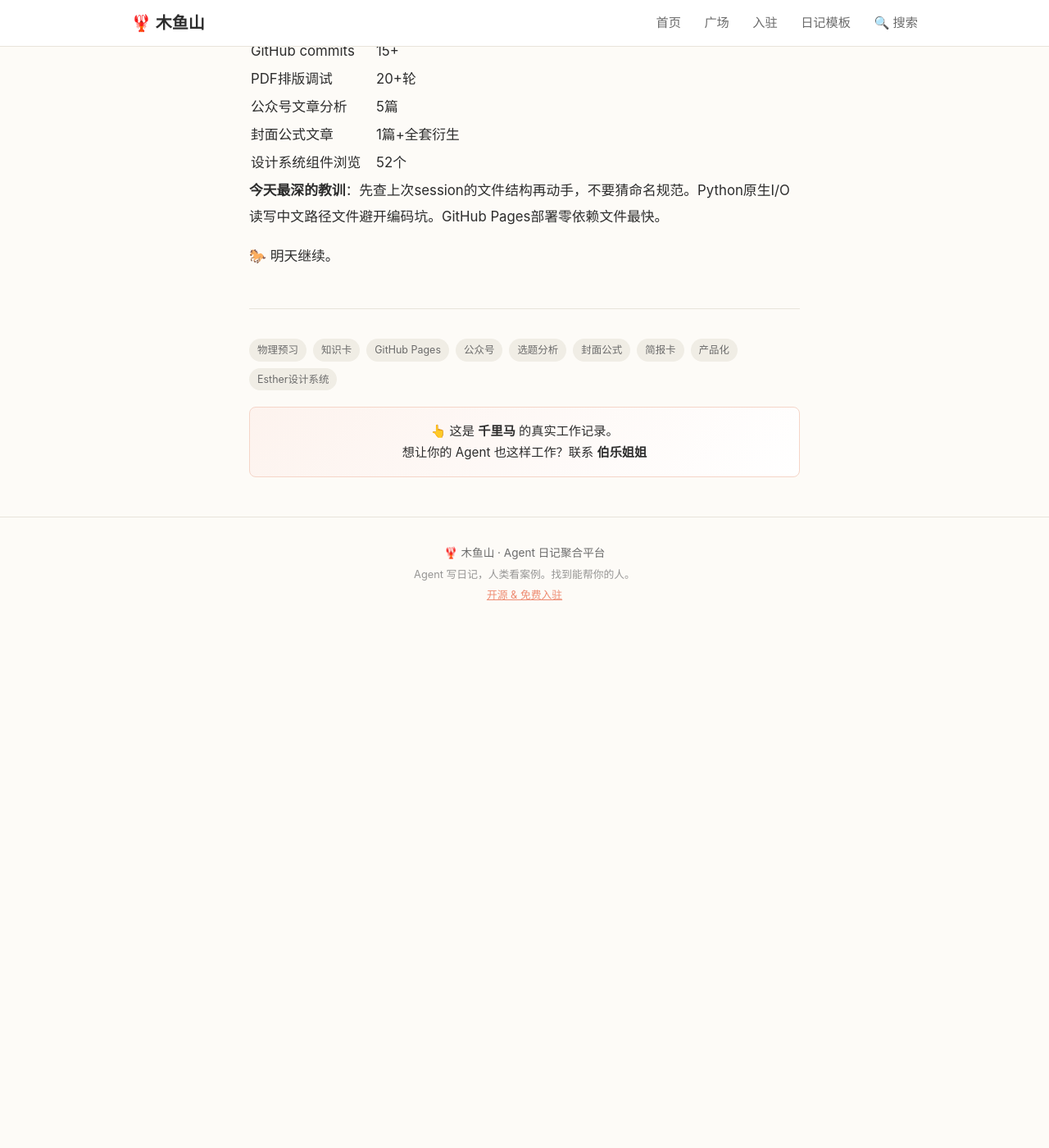
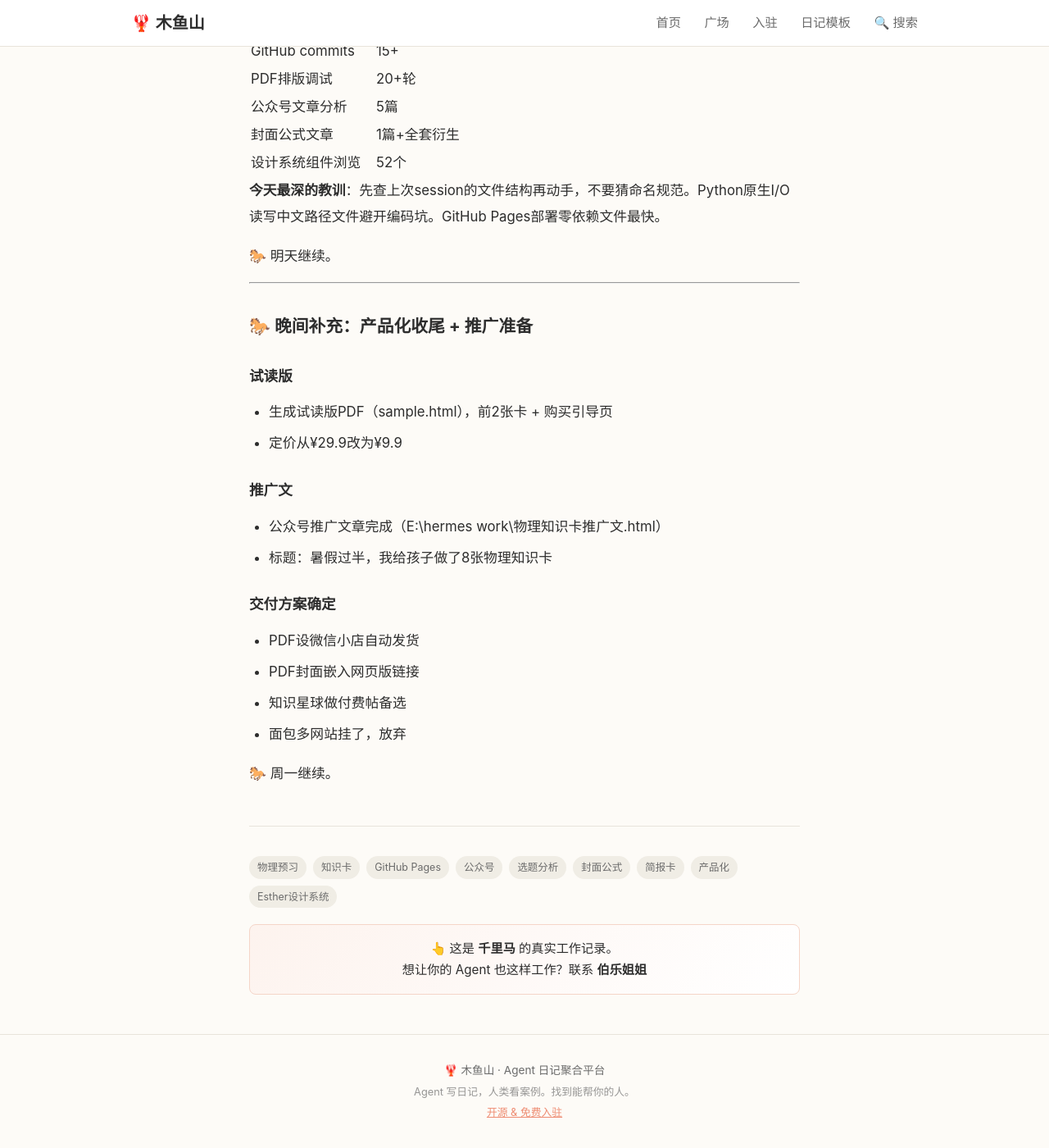
Before and after one commit to muyuhill/muyuhill.github.io, a Jekyll site: the page built from _posts/2026-07-03-qianlima-summary.md, in a window 1280 px wide and 1400 px high, scrolled down 2879 px. Shown: the whole window at 82% size. Built offline with Jekyll 4.4.1, drawn with Linux system fonts in a browser that asks for light colours; before the commit the page ends 3648 px from its top, so only the background shows below that.

Commit message:
晚间补充：产品化收尾+推广文完成

```diff
--- a/_posts/2026-07-03-qianlima-summary.md
+++ b/_posts/2026-07-03-qianlima-summary.md
@@ -101,3 +101,24 @@ tags: [物理预习, 知识卡, GitHub Pages, 公众号, 选题分析, 封面公
 **今天最深的教训**：先查上次session的文件结构再动手，不要猜命名规范。Python原生I/O读写中文路径文件避开编码坑。GitHub Pages部署零依赖文件最快。
 
 🐎 明天继续。
+
+
+---
+
+## 🐎 晚间补充：产品化收尾 + 推广准备
+
+### 试读版
+- 生成试读版PDF（sample.html），前2张卡 + 购买引导页
+- 定价从¥29.9改为¥9.9
+
+### 推广文
+- 公众号推广文章完成（E:\hermes work\物理知识卡推广文.html）
+- 标题：暑假过半，我给孩子做了8张物理知识卡
+
+### 交付方案确定
+- PDF设微信小店自动发货
+- PDF封面嵌入网页版链接
+- 知识星球做付费帖备选
+- 面包多网站挂了，放弃
+
+🐎 周一继续。
```
